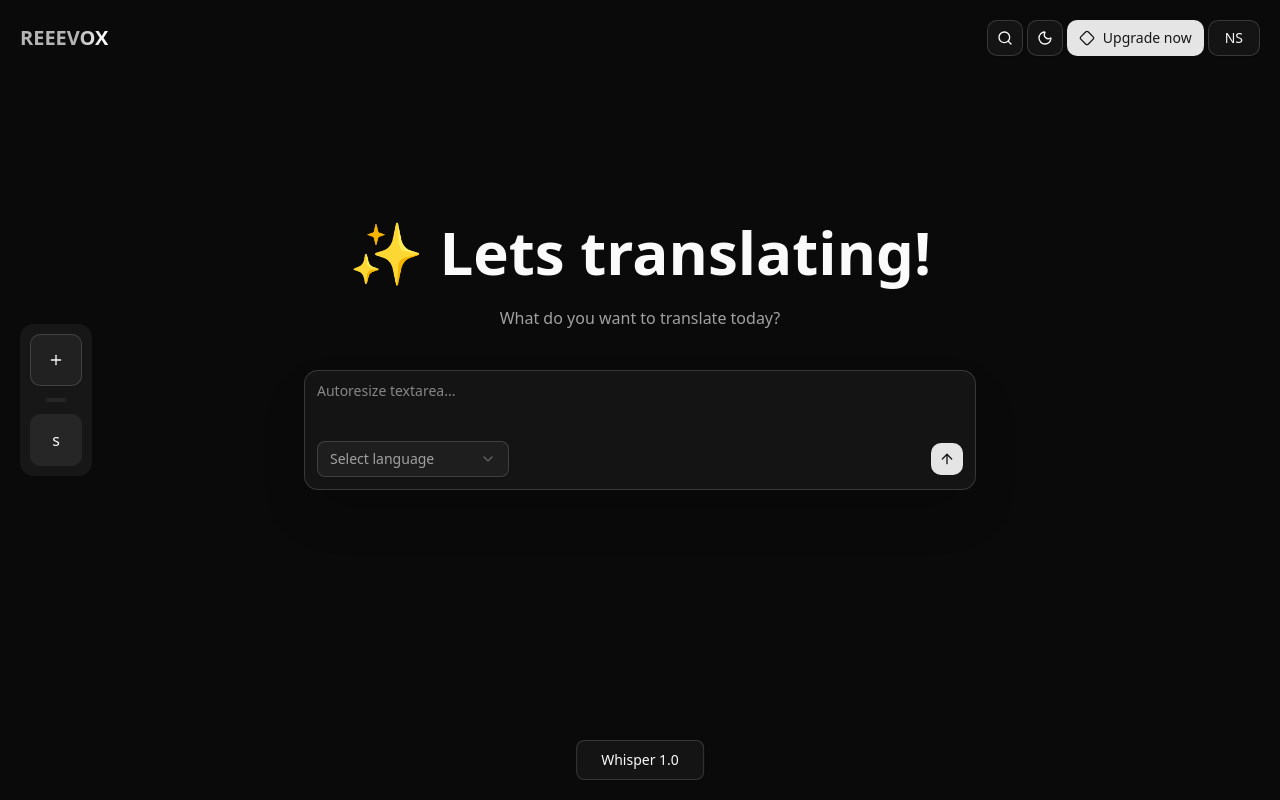
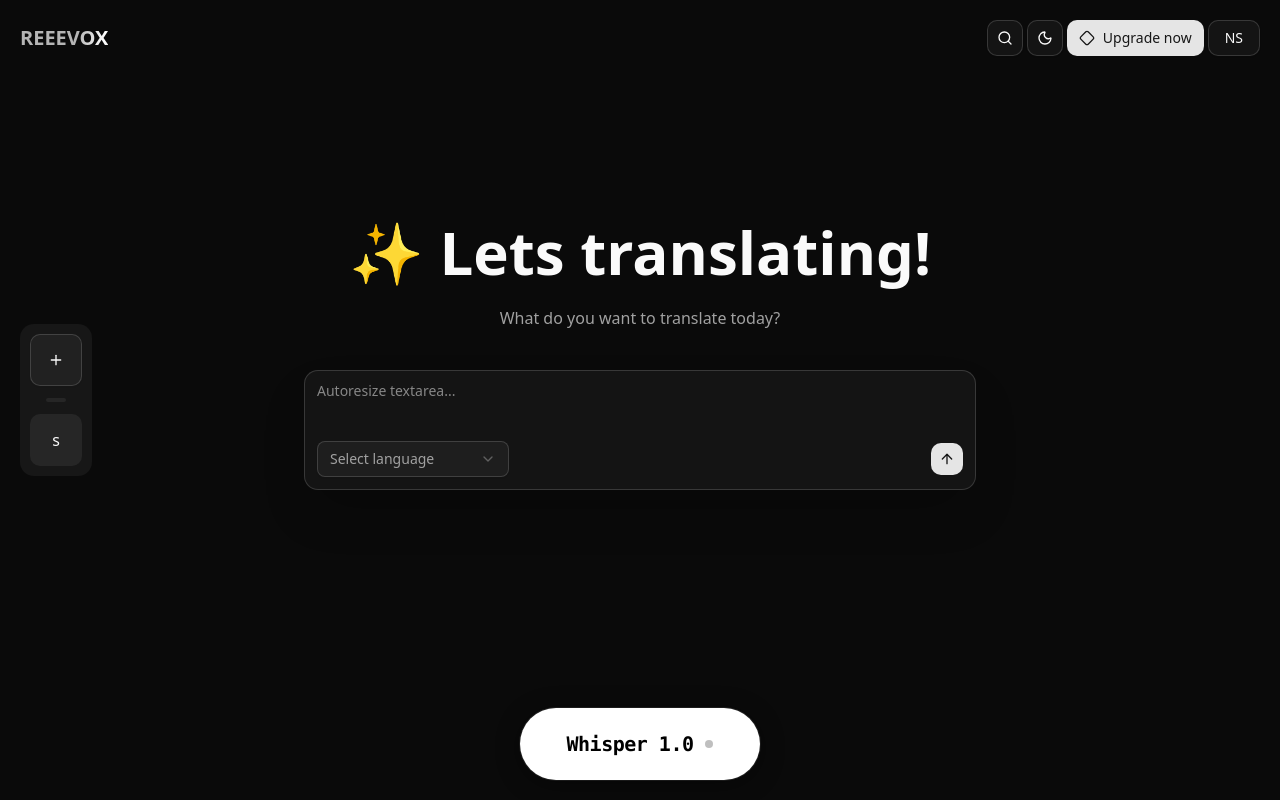
Before and after one commit to nicklllson/revox-client, a React (Vite) app: page / in a window 1280 px wide. Built offline with nearby package versions, Linux system fonts and the light colour scheme.

Commit message:
feat: add prompt and translation select

```diff
--- a/biome.json
+++ b/biome.json
@@ -137,7 +137,7 @@
 				"noInferrableTypes": "error",
 				"noUnusedTemplateLiteral": "error",
 				"noUselessElse": "error",
-				"noNonNullAssertion": "error",
+				"noNonNullAssertion": "off",
 				"noDefaultExport": "error",
 				"noNegationElse": "error",
 				"noEnum": "error",
--- /dev/null
+++ b/src/entities/translation-models/index.ts
@@ -0,0 +1,2 @@
+export { AVAILABLE_MODELS } from './model/constants';
+export type { TTranslationModel, TTranslationModelIds } from './model/types';
--- /dev/null
+++ b/src/entities/translation-models/model/constants.ts
@@ -0,0 +1,40 @@
+import type { TTranslationModel } from './types';
+
+export const AVAILABLE_MODELS: TTranslationModel[] = [
+	{
+		id: 'awdawd',
+		modelId: 'whisper-1',
+		name: 'Whisper 1.0',
+		sub: 'Fast & reliable',
+		accent: '#F5C518',
+		glyph: 'W1',
+		isEnabled: true,
+	},
+	{
+		id: 'awdawdawd',
+		modelId: 'whisper-2',
+		name: 'Whisper 2.0',
+		sub: 'Enhanced accuracy',
+		accent: '#60EFFF',
+		glyph: 'W2',
+		isEnabled: false,
+	},
+	{
+		id: 'awdawdawdawd',
+		name: 'Nova',
+		modelId: 'nova',
+		sub: 'Multimodal',
+		accent: '#FF6B6B',
+		glyph: 'NV',
+		isEnabled: false,
+	},
+	{
+		id: 'awdawdawdawdawd',
+		name: 'Echo',
+		modelId: 'echo',
+		sub: 'Low latency',
+		accent: '#B8FF8C',
+		glyph: 'EC',
+		isEnabled: false,
+	},
+];
--- /dev/null
+++ b/src/entities/translation-models/model/types.ts
@@ -0,0 +1,11 @@
+export type TTranslationModelIds = 'whisper-1' | 'whisper-2' | 'nova' | 'echo';
+
+export type TTranslationModel = {
+	id: string;
+	name: string;
+	modelId: TTranslationModelIds;
+	sub: string;
+	accent: string;
+	glyph: string;
+	isEnabled: boolean;
+};
--- /dev/null
+++ b/src/features/select-translation-model/ui/model-card.tsx
@@ -0,0 +1,99 @@
+import { AnimatePresence, motion } from 'motion/react';
+import type { TTranslationModel } from '@/entities/translation-models';
+
+export const ModelCard = ({
+	model,
+	isActive,
+	isHovered,
+	index = 0,
+	onSelect,
+	onModelHover,
+}: {
+	model: TTranslationModel;
+	isActive: boolean;
+	isHovered: boolean;
+	index?: number;
+	onSelect?: (model: TTranslationModel) => void;
+	onModelHover?: (value: string | null) => void;
+}) => {
+	return (
+		<motion.button
+			key={model.id}
+			initial={{
+				opacity: 0,
+				y: 40,
+				scale: 0.8,
+				rotate: (index - 1.5) * 8,
+			}}
+			animate={{
+				opacity: 1,
+				y: isHovered ? -8 : 0,
+				scale: isActive ? 1.06 : 1,
+				rotate: isHovered ? 0 : (index - 1.5) * 3,
+			}}
+			exit={{ opacity: 0, y: 30, scale: 0.85 }}
+			transition={{
+				type: 'spring',
+				stiffness: 320,
+				damping: 22,
+				delay: index * 0.06,
+			}}
+			onClick={() => onSelect?.(model)}
+			onMouseEnter={() => onModelHover?.(model.id)}
+			onMouseLeave={() => onModelHover?.(null)}
+			className='relative flex h-28 w-24 flex-col items-start justify-between overflow-hidden rounded-2xl border p-3 text-left'
+			style={{
+				background: isActive
+					? `linear-gradient(135deg, ${model.accent}22, ${model.accent}08)`
+					: '#0f0f0f',
+				borderColor: isActive ? `${model.accent}60` : 'rgba(255,255,255,0.07)',
+				boxShadow: isActive
+					? `0 0 24px ${model.accent}30, inset 0 0 12px ${model.accent}10`
+					: 'none',
+			}}>
+			{/* Glyph badge */}
+			<span
+				className='font-bold font-mono text-xs leading-none'
+				style={{
+					color: isActive ? model.accent : 'rgba(255,255,255,0.2)',
+				}}>
+				{model.glyph}
+			</span>
+
+			{/* Hover glow orb */}
+			<AnimatePresence>
+				{isHovered && (
+					<motion.div
+						initial={{ opacity: 0, scale: 0 }}
+						animate={{ opacity: 1, scale: 1 }}
+						exit={{ opacity: 0, scale: 0 }}
+						className='absolute top-2 right-2 h-10 w-10 rounded-full blur-xl'
+						style={{ background: model.accent }}
+					/>
+				)}
+			</AnimatePresence>
+
+			{/* Text */}
+			<div>
+				<p className='font-mono font-semibold text-[11px] text-white leading-tight'>
+					{model.name}
+				</p>
+				<p className='mt-0.5 font-mono text-[9px] text-white/30 leading-tight'>
+					{model.sub}
+				</p>
+			</div>
+
+			{/* Active corner accent */}
+			{isActive && (
+				<motion.div
+					layoutId='corner-mark'
+					className='absolute top-0 right-0 h-6 w-6'
+					style={{
+						background: `linear-gradient(135deg, ${model.accent} 0%, transparent 60%)`,
+						borderTopRightRadius: '1rem',
+					}}
+				/>
+			)}
+		</motion.button>
+	);
+};
--- a/src/features/select-translation-model/ui/translation-model-select.tsx
+++ b/src/features/select-translation-model/ui/translation-model-select.tsx
@@ -1,29 +1,152 @@
-import { Button } from '@/shared/ui/button';
 import {
-	DropdownMenu,
-	DropdownMenuContent,
-	DropdownMenuGroup,
-	DropdownMenuItem,
-	DropdownMenuTrigger,
-} from '@/shared/ui/dropdown-menu';
+	AnimatePresence,
+	motion,
+	useMotionValue,
+	useSpring,
+	useTransform,
+} from 'motion/react';
+import { useRef, useState } from 'react';
+import {
+	AVAILABLE_MODELS,
+	type TTranslationModel,
+} from '@/entities/translation-models';
+import { ModelCard } from './model-card';
 
 export const TranslationModelSelect = () => {
+	const [active, setActive] = useState<TTranslationModel>(AVAILABLE_MODELS[0]);
+	const [open, setOpen] = useState<boolean>(false);
+	const [hoveredId, setHoveredId] = useState<string | null>(null);
+
+	const mouseX = useMotionValue(0);
+	const mouseY = useMotionValue(0);
+	const rotateX = useSpring(useTransform(mouseY, [-30, 30], [8, -8]), {
+		stiffness: 400,
+		damping: 30,
+	});
+	const rotateY = useSpring(useTransform(mouseX, [-60, 60], [-10, 10]), {
+		stiffness: 400,
+		damping: 30,
+	});
+
+	const pillRef = useRef<HTMLButtonElement>(null);
+
+	const handleMouseMove = (e: React.MouseEvent) => {
+		const rect = pillRef.current?.getBoundingClientRect();
+		if (!rect) return;
+		mouseX.set(e.clientX - rect.left - rect.width / 2);
+		mouseY.set(e.clientY - rect.top - rect.height / 2);
+	};
+
+	const handleMouseLeave = () => {
+		mouseX.set(0);
+		mouseY.set(0);
+	};
+
+	const select = (model: TTranslationModel) => {
+		setActive(model);
+		setOpen(false);
+	};
+
 	return (
-		<div className='-translate-x-1/2 fixed bottom-5 left-1/2'>
-			<DropdownMenu>
-				<DropdownMenuTrigger asChild>
-					<Button variant='outline' size='lg'>
-						Whisper 1.0
-					</Button>
-				</DropdownMenuTrigger>
-				<DropdownMenuContent className='w-40' align='center'>
-					<DropdownMenuGroup>
-						<DropdownMenuItem>Profile</DropdownMenuItem>
-						<DropdownMenuItem>Billing</DropdownMenuItem>
-						<DropdownMenuItem>Settings</DropdownMenuItem>
-					</DropdownMenuGroup>
-				</DropdownMenuContent>
-			</DropdownMenu>
+		<div className='-translate-x-1/2 fixed bottom-5 left-1/2 z-50 flex flex-col items-center gap-3'>
+			{/* ── Floating model cards (open state) ──────────────────────── */}
+			<AnimatePresence>
+				{open && (
+					<motion.div
+						initial={{ opacity: 0 }}
+						animate={{ opacity: 1 }}
+						exit={{ opacity: 0 }}
+						className='flex items-end gap-2'>
+						{AVAILABLE_MODELS.map((model, i) => {
+							const isActive = model.id === active.id;
+							const isHov = hoveredId === model.id;
+
+							return (
+								<ModelCard
+									index={i}
+									key={model.id}
+									model={model}
+									isHovered={isHov}
+									onSelect={select}
+									isActive={isActive}
+									onModelHover={setHoveredId}
+								/>
+							);
+						})}
+					</motion.div>
+				)}
+			</AnimatePresence>
+
+			<motion.div style={{ perspective: 600 }}>
+				<motion.button
+					ref={pillRef}
+					onMouseMove={handleMouseMove}
+					onMouseLeave={handleMouseLeave}
+					whileTap={{ scale: 0.95 }}
+					onClick={() => setOpen(!open)}
+					className='group relative flex h-18 w-60 items-center justify-center gap-3 overflow-hidden rounded-full outline-none'
+					style={{
+						rotateX,
+						rotateY,
+						transformStyle: 'preserve-3d',
+						background: open
+							? 'linear-gradient(120deg, #1a1a1a, #111)'
+							: '#ffffff',
+						boxShadow: open
+							? `0 0 0 1px rgba(255,255,255,0.08), 0 8px 32px rgba(0,0,0,0.6), 0 0 60px ${active.accent}20`
+							: '0 4px 24px rgba(0,0,0,0.4), 0 0 0 1px rgba(255,255,255,0.1)',
+						transition: 'background 0.4s ease, box-shadow 0.4s ease',
+					}}>
+					{/* Bottom glow line when open */}
+					<AnimatePresence>
+						{open && (
+							<motion.div
+								initial={{ scaleX: 0 }}
+								animate={{ scaleX: 1 }}
+								exit={{ scaleX: 0 }}
+								className='absolute right-6 bottom-0 left-6 h-px origin-left'
+								style={{
+									background: `linear-gradient(90deg, transparent, ${active.accent}, transparent)`,
+								}}
+							/>
+						)}
+					</AnimatePresence>
+
+					{/* Glitch model name */}
+					<motion.span
+						animate={{ color: open ? '#ffffff' : '#000000' }}
+						transition={{ duration: 0.3 }}
+						className='font-mono font-semibold text-xl tracking-tight'>
+						{active.name}
+					</motion.span>
+
+					{/* Pulsing accent dot */}
+					<motion.div
+						animate={{
+							scale: open ? [1, 1.4, 1] : 1,
+							backgroundColor: open ? active.accent : '#00000040',
+						}}
+						transition={{
+							duration: 0.6,
+							repeat: open ? Number.POSITIVE_INFINITY : 0,
+							repeatDelay: 1.2,
+						}}
+						className='h-2 w-2 rounded-full'
+					/>
+				</motion.button>
+			</motion.div>
+
+			<AnimatePresence>
+				{open && (
+					<motion.div
+						initial={{ opacity: 0 }}
+						animate={{ opacity: 1 }}
+						exit={{ opacity: 0 }}
+						onClick={() => setOpen(false)}
+						className='-z-10 fixed inset-0'
+					/>
+				)}
+			</AnimatePresence>
 		</div>
 	);
 };
--- a/src/pages/public/home.page/index.tsx
+++ b/src/pages/public/home.page/index.tsx
@@ -2,7 +2,8 @@ import { TranslationModelSelect } from '@/features/select-translation-model';
 import { Prompt } from '@/widgets/prompt';
 
 const MainPage = () => {
-	return <div className='flex flex-col gap-10 items-center flex-1 justify-center'>
+	return (
+    <div className='flex flex-col gap-10 items-center flex-1 justify-center'>
       <div className="mb-40 flex flex-col items-center gap-10 w-full">
         <div className="flex flex-col items-center gap-6">
           <h1>✨ Lets translating!</h1>
@@ -11,7 +12,8 @@ const MainPage = () => {
         <Prompt />
         <TranslationModelSelect />
     </div>
-  </div>;
+  </div>
+  )
 };
 
 export const Component = MainPage;
--- a/src/widgets/prompt/ui/prompt.tsx
+++ b/src/widgets/prompt/ui/prompt.tsx
@@ -13,7 +13,7 @@ export function Prompt() {
 			<InputGroup className='shadow-2xl'>
 				<TextareaAutosize
 					data-slot='input-group-control'
-					className='field-sizing-content flex min-h-16 w-full resize-none rounded-md bg-transparent px-3 py-2.5 text-base outline-none transition-[color,box-shadow] md:text-sm'
+					className='field-sizing-content flex min-h-16 w-full resize-none rounded-md bg-transparent px-3 py-2.5 text-base outline-none transition-[color,box-shadow] placeholder:text-shadow-input md:text-sm'
 					placeholder='Autoresize textarea...'
 				/>
 				<InputGroupAddon align='block-end'>
```
Also changed, not shown: 1 other file (tests, documents, lock files or other folders). Lines whose indentation alone changed are shown as unchanged.
